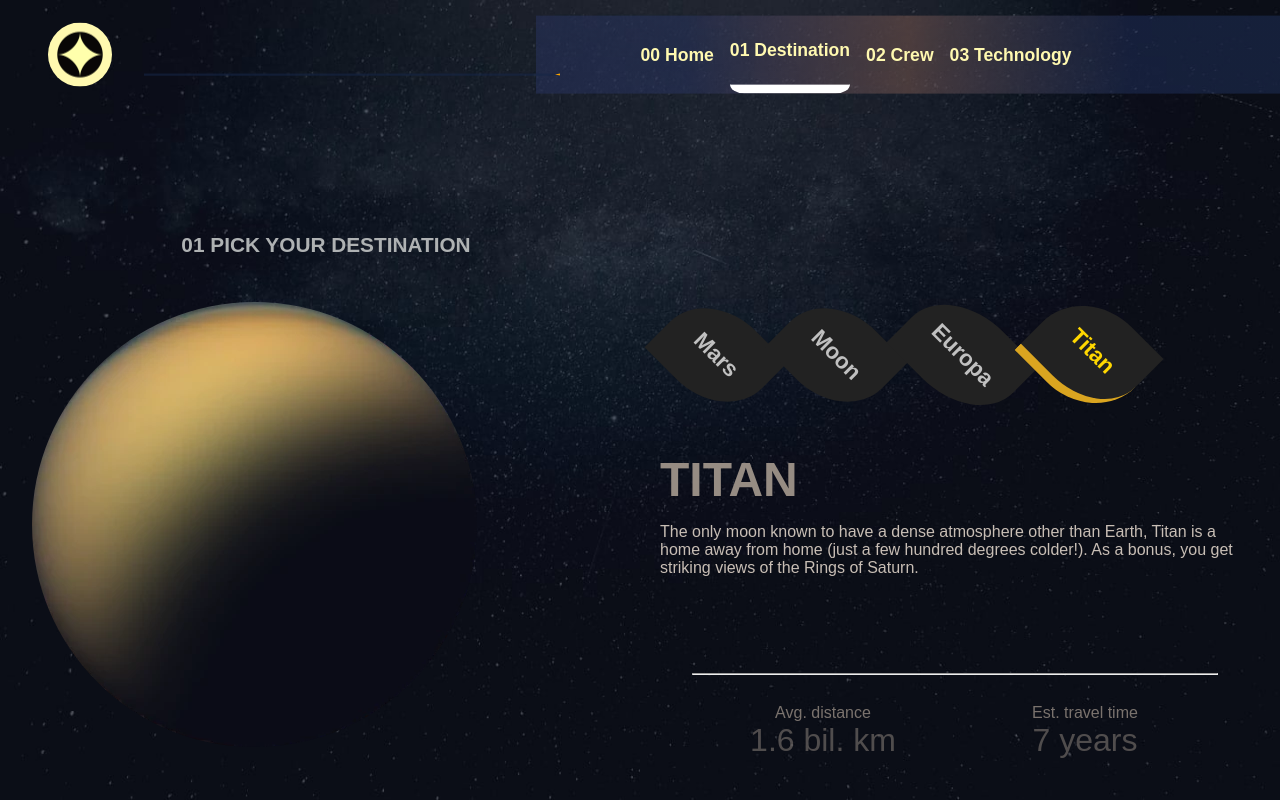
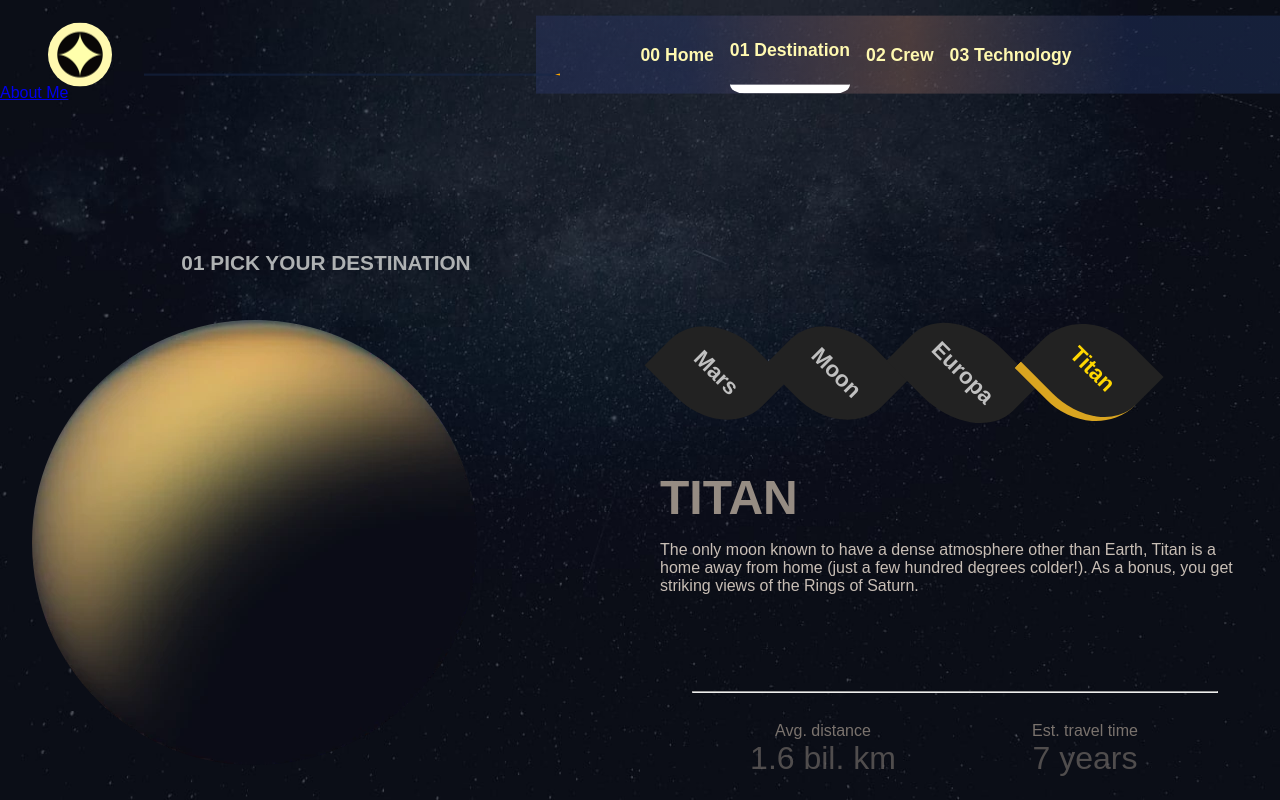
Before and after one commit to lcim/SpaceTourismChallenge, a website: page destination-titan.html in a window 1280 px wide. Drawn offline with Linux system fonts and the light colour scheme.

Commit message:
Personal link added

```diff
--- a/destination-titan.html
+++ b/destination-titan.html
@@ -37,6 +37,9 @@
     </div>
   </nav>
 
+  <div class="personal">
+    <a href="https://lcim.github.io/PersonalProfile/" target="_blank">About Me</a>
+  </div>
 
   <div class="container-destination">
     <h3>
```
